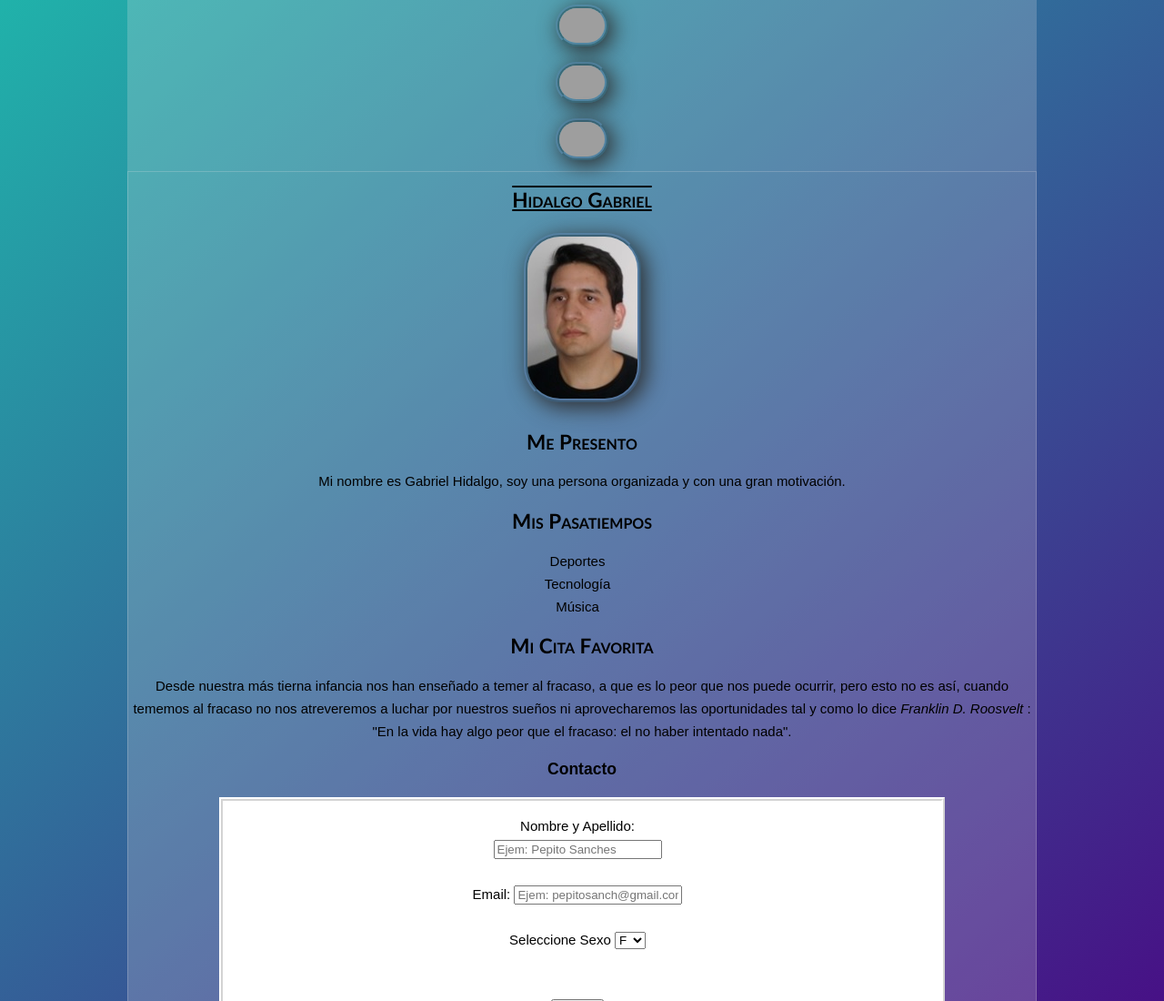
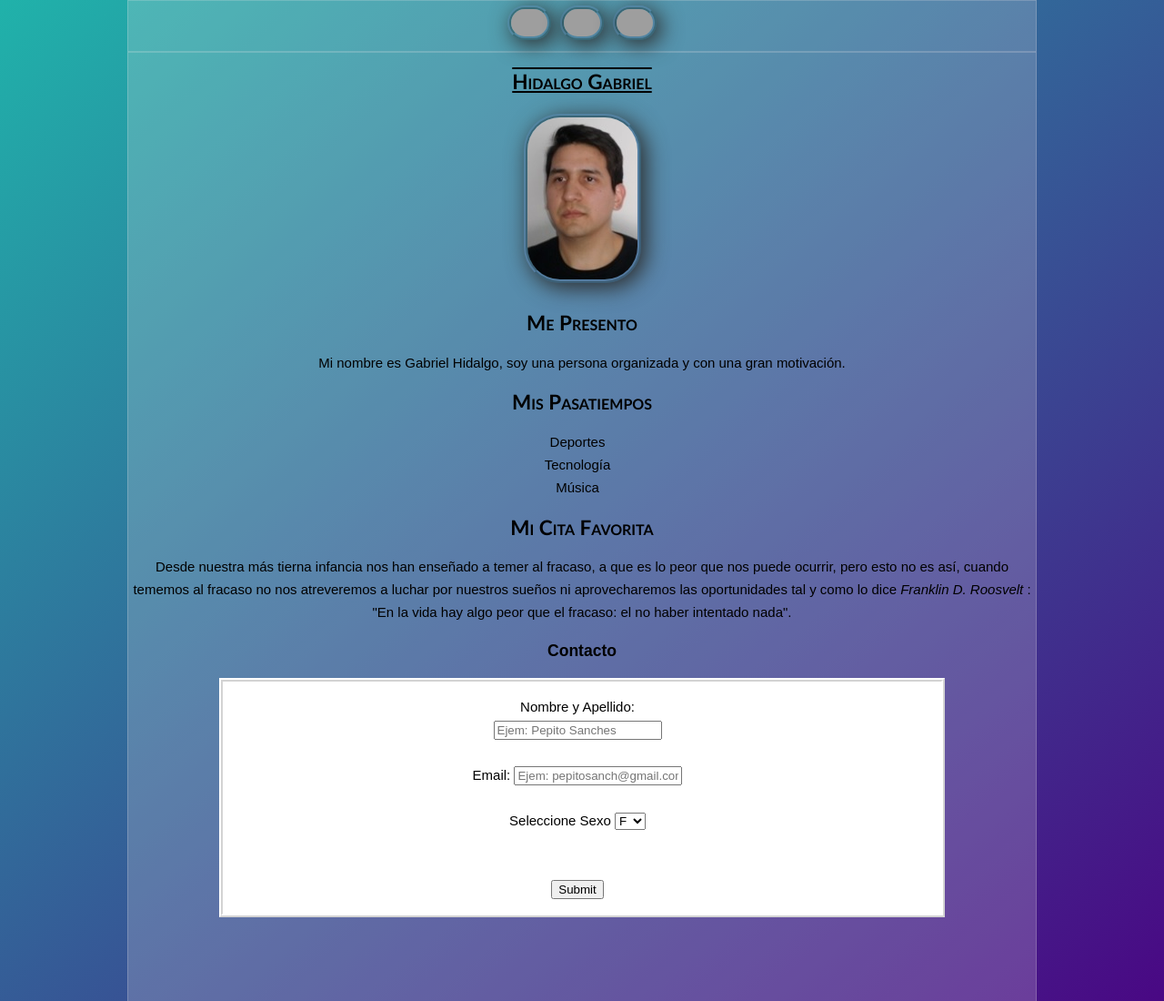
Before and after one commit to HidoGG/bootcamp_nucba_fs, a plain HTML site: page 1-Diseño Web/Clase-4/Index.html in a window 1280 px wide. Shown: the top 1100 px of the page at 91% size. Drawn offline with Linux system fonts and the light colour scheme; grey boxes are pictures that could not be loaded.

Commit message:
Nuevo proyecto

```diff
--- a/1-Diseño Web/Clase-4/Index.html
+++ b/1-Diseño Web/Clase-4/Index.html
@@ -9,32 +9,28 @@
 </head>
 <body>
     <!--Nav tooltin-->
-    <header>
-        <nav class>
-            <class="tooltin">
+    <header class="tooltin">
         <div class="tooltin__conte__git">
             <a href="https://github.com/HidoGG" class="tooltin__github">
-                        <img src="https://img.icons8.com/ios-filled/50/4a90e2/github.png" lang="en" alt:"github" class="tooltip__gitHub">
+                <img src="https://img.icons8.com/ios-filled/50/4a90e2/github.png" lang="en" alt: class="tooltin__gitHub">
             </a>
         </div>
         <div class="tooltin__conte__face">
             <a href="#" class="tooltin__face">
-                        <img src="https://img.icons8.com/office/16/000000/facebook-circled--v1.png" lang="en" alt="Facebook" class="tooltip__face"/>
+                <img src="https://img.icons8.com/office/16/000000/facebook-circled--v1.png" lang="en" alt="Facebook" class="tooltin__face"/>
             </a>
         </div>
         <div class="tooltin__conte__link">
             <a href="#" class="tooltin__link">
-                        <img src="https://img.icons8.com/office/16/4a90e2/linkedin-circled--v1.png"/ lang="en" alt="linkedin" class="tooltip__link">
+                <img src="https://img.icons8.com/office/16/4a90e2/linkedin-circled--v1.png" lang="en" alt="linkedin" class="tooltin__link">
             </a>
         </div>
-            </div>
-        </nav>
     </header>
    <!--Main container-->
     <main class="main">
         <!--main picture -->
          <section class="image">
-            <h1>Hidalgo Gabriel</h1>
+            <h1 class="title-body">Hidalgo Gabriel</h1>
             <img src="../../1-Diseño Web/Clase-1/Img/Sin título.jpg" alt="Foto de perfil, Hidalgo Gabriel" class="img" >
         </section>
         <!--secondary container-->
--- a/1-Diseño Web/Clase-4/style.css
+++ b/1-Diseño Web/Clase-4/style.css
@@ -13,51 +13,19 @@ body {
 main {
     background-color: #f5ebeb34;
     border: 1px solid #f5ebeb34;
-    /*rder-radius: 50px 50px 0px 0px;*/
-
 }
 
 header {
     background-color: #f5ebeb34;
-    /*border-radius: 50px 50px 0px 0px;*/
-}
-
-.tooltin {
+    border: 1px solid #f5ebeb34;
     display: flex;
-    gap: 1rem;
-
-
-}
-
-.tooltip__face {
-    width: 50px;
-
-}
-
-.tooltip__gitHub {
-    width: 50px;
-}
-
-.tooltip__link {
-    width: 50px;
+    justify-content: center;
 }
 
 
-
-
-/* En contruccion nav */
-/*nav {
-    position: absolute;
-    background-color: hsl(217, 19%, 35%);
-    color: hsl(210, 46%, 95%);
-    display: flex;
-    gap: .1rem;
-    justify-content: space-between;
-    align-items: center;
-    border-radius: 0.5rem;
-    box-shadow: 3px 3px 20px gray;
+.tooltin__link, .tooltin__face, .tooltin__gitHub {
+    width: 40px;
 }
-*/
 
 form {
 
```
Also changed, not shown: 1-Diseño Web/Clase-7/Index.html (added), 1 other file. Lines whose indentation alone changed are shown as unchanged.
